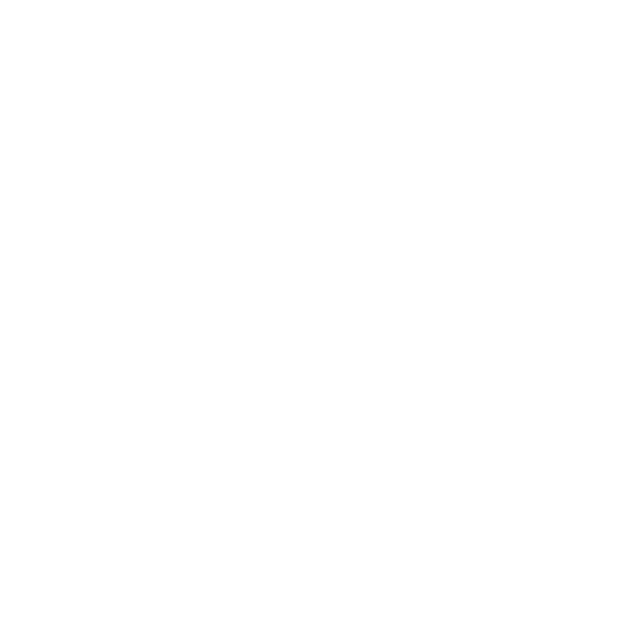
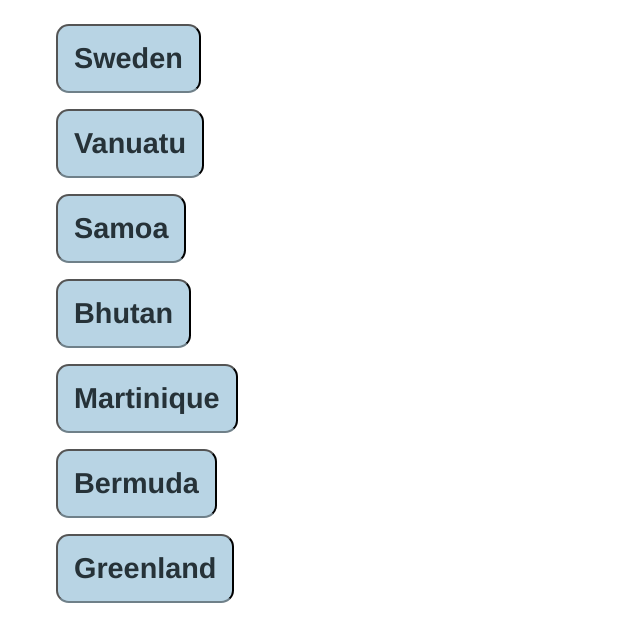
Before and after one commit to hylee-vx/countryfiles, a plain HTML site: page index.html in a window 1280 px wide. Shown: the whole page, without its empty margins (0-640 px from the left). Drawn offline with Linux system fonts and the light colour scheme.

Commit message:
Display country name in buttons on index page with click event
- append buttons to DOM displaying country name
- click event on buttons to log country data to console
- bare minimum CSS styles

```diff
--- a/index.html
+++ b/index.html
@@ -9,6 +9,7 @@
 </head>
 
 <body>
+    <ul class="country-list"></ul>
     <script src="scripts.js"></script>
 </body>
 
--- a/scripts.js
+++ b/scripts.js
@@ -84,6 +84,23 @@ const regionalOverview = repo.reduce(function (regionSummary, country) {
     return regionSummary;
 }, {});
 
+//
+const displayDetails = country => console.log(country);
+
+const displayCountryList = function (country) {
+    let countryList = document.querySelector('.country-list'),
+        countryListItem = document.createElement('li'),
+        button = document.createElement('button');
+
+    button.textContent = country.name;
+    button.classList.add('button-main');
+    countryListItem.appendChild(button);
+    countryList.appendChild(countryListItem);
+
+    button.addEventListener('click', function () {
+        displayDetails(country);
+    });
+};
 
 //TESTS
 add({ name: 'Greenland', region: 'Americas', languages: 'Kalaallisut' });
@@ -97,3 +114,8 @@ searchResult('English');
 searchResult('Oceania');
 
 console.log(regionalOverview);
+//END TESTS
+
+repo.forEach(function (country) {
+    displayCountryList(country);
+});
--- a/styles.css
+++ b/styles.css
@@ -0,0 +1,25 @@
+ul li {
+    list-style-type: none;
+}
+
+.button-main {
+    font-family: Helvetica, sans-serif;
+    font-weight: 700;
+    font-size: 1.8rem;
+    background-color: #b8d4e4;
+    color: #263238;
+    padding: 1rem;
+    margin: 0.5rem;
+    border-radius: 0.8rem;
+    border-bottom: 2px solid rgba(0,0,0,0.4);
+    transition: opacity 0.4s;
+}
+
+.button-main:hover, .button-main:focus {
+    cursor: pointer;
+    opacity: 0.7;
+}
+
+.button-main:focus {
+    outline: none;
+}
```
